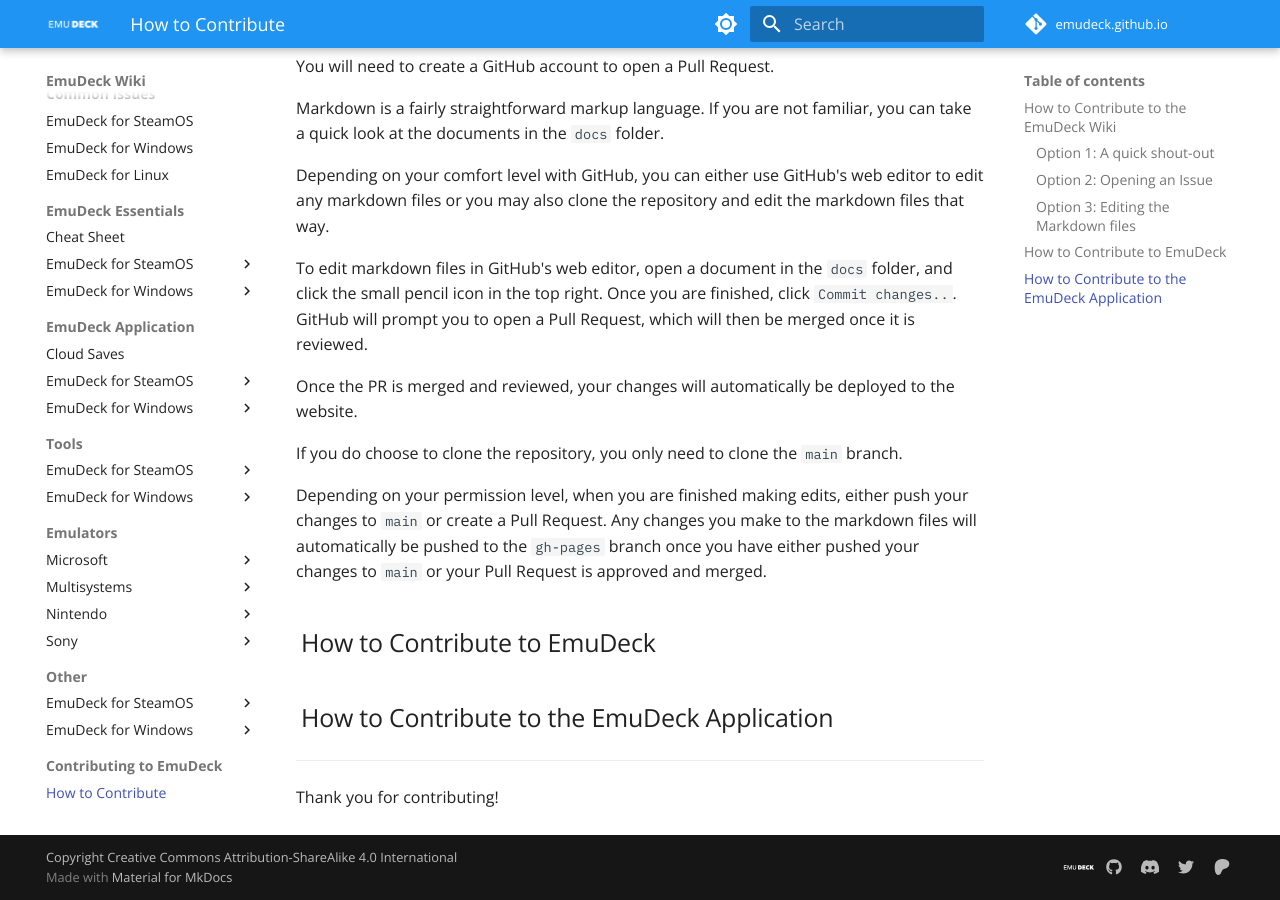
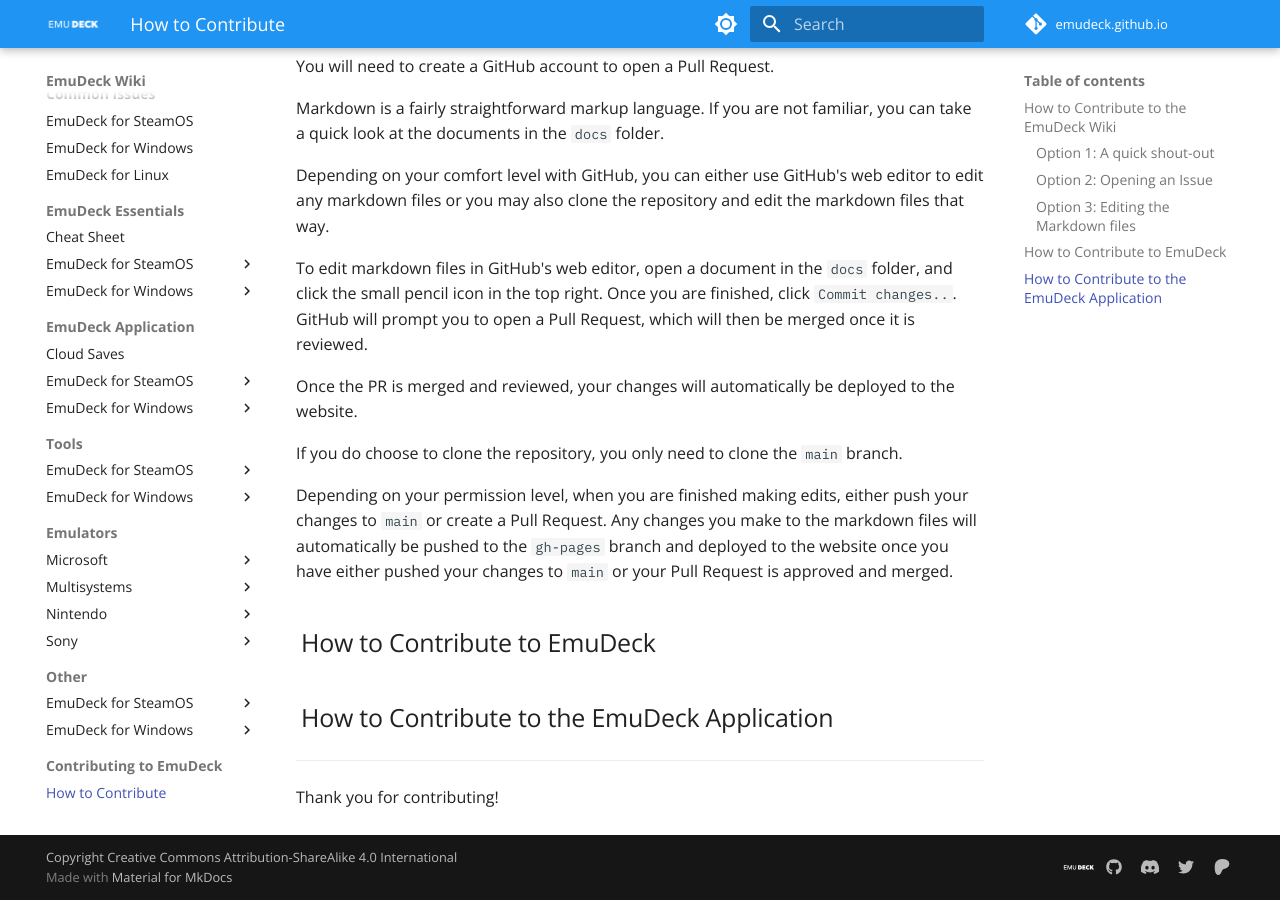
Before and after one commit to EmuDeck/emudeck.github.io, an MkDocs documentation site: the page built from docs/how-to-contribute.md, in a window 1280 px wide and 900 px high, scrolled down 628 px. Built offline with MkDocs 1.6.1 and Material for MkDocs 9.7.7, drawn with Linux system fonts in a browser that asks for light colours; comment, search, counter and statistics services are not loaded.

Commit message:
Clarify: contribution expectations

```diff
--- a/docs/how-to-contribute.md
+++ b/docs/how-to-contribute.md
@@ -28,7 +28,7 @@
 
 If you do choose to clone the repository, you only need to clone the `main` branch.
 
-Depending on your permission level, when you are finished making edits, either push your changes to `main` or create a Pull Request. Any changes you make to the markdown files will automatically be pushed to the `gh-pages` branch once you have either pushed your changes to `main` or your Pull Request is approved and merged.
+Depending on your permission level, when you are finished making edits, either push your changes to `main` or create a Pull Request. Any changes you make to the markdown files will automatically be pushed to the `gh-pages` branch and deployed to the website once you have either pushed your changes to `main` or your Pull Request is approved and merged.
 
 ## How to Contribute to EmuDeck
 
```
Also changed, not shown: README.md (+1 -1 lines).
